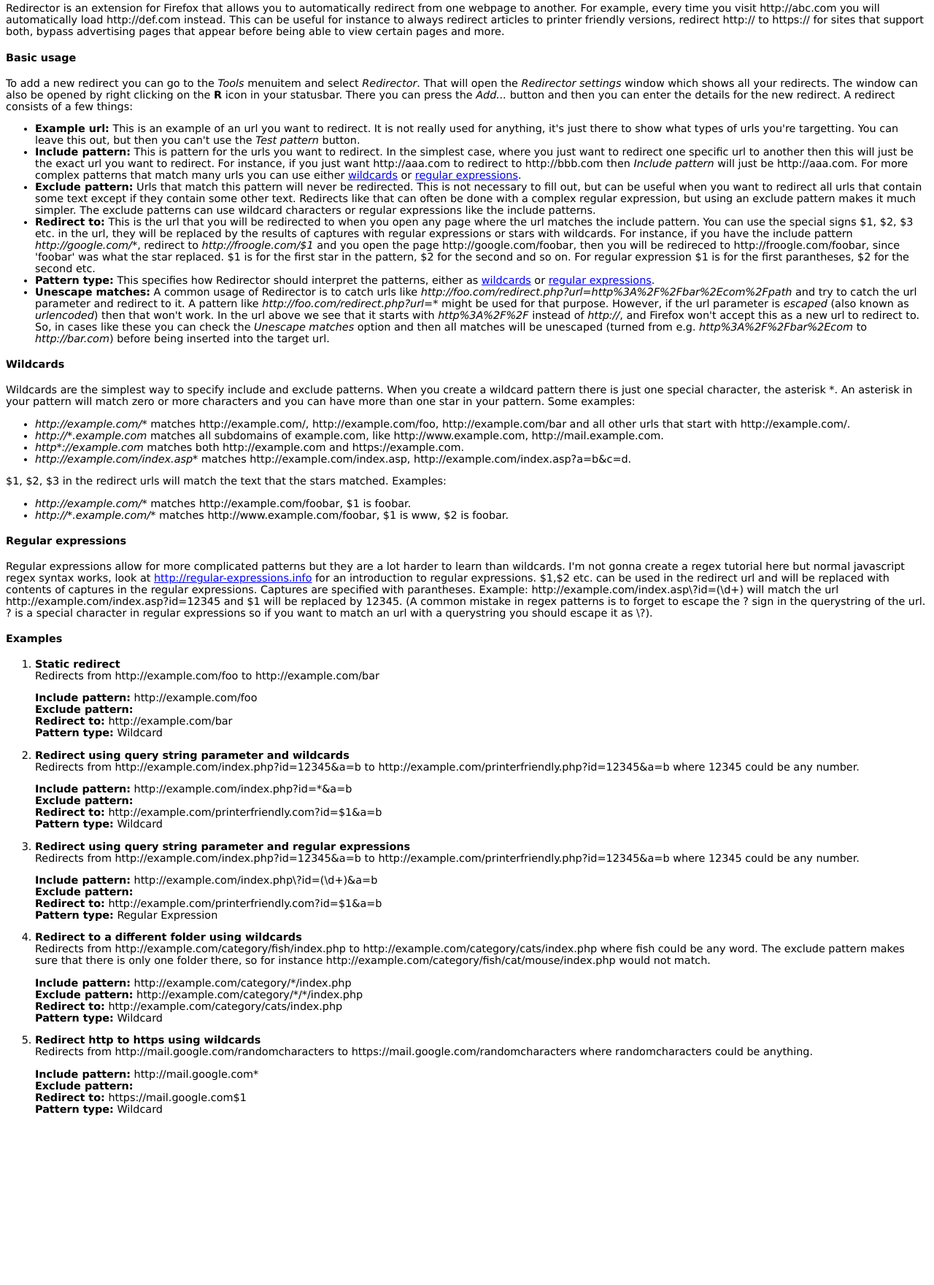
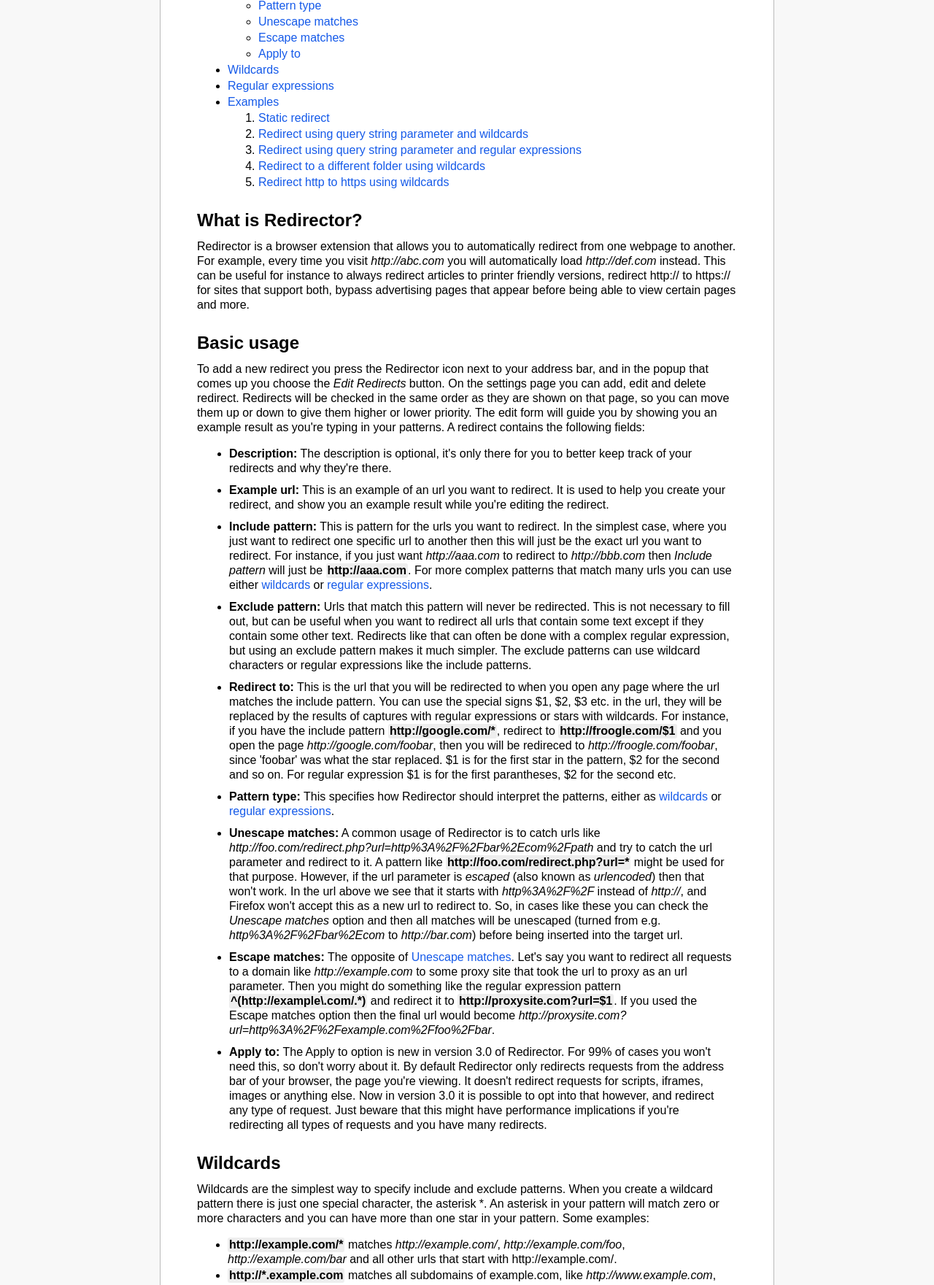
Before and after one commit to einaregilsson/Redirector, a browser extension: page help.html in a window 1280 px wide. Shown: the part 405-2166 px from the top of the page at 73% size. Before the commit the page ends 1947 px from the top, so only its background shows below. Drawn offline with Linux system fonts and the light colour scheme.

Commit message:
Redirector Help ready

```diff
--- /dev/null
+++ b/css/help.css
@@ -0,0 +1,82 @@
+body {
+	font-family:Arial, sans-serif;
+	font-size:16px;
+	line-height: 20px;
+	max-width:740px;
+	margin:20px auto;
+	border:solid 1px #bbb;
+	padding:50px;
+	background: white;
+	border-radius: 4px
+}
+
+a, a:visited {
+	color:rgb(21,90,233);
+	text-decoration: none;
+}
+
+a:hover {
+	color:black;
+	text-decoration: underline;
+}
+
+html {
+	background: #f8f8f8;
+}
+
+h1 {
+	text-align: center;
+	font-size:38px;
+	margin-bottom:80px;
+}
+
+h1 span {
+	font-size:80px;
+	position: relative;
+	top:3px;
+}
+
+h4 {
+	font-size:24px;
+	margin-bottom:0px;
+	padding-bottom:0px;
+}
+
+li {
+	margin:2px;
+}
+
+.fields li {
+	margin:10px 4px;
+}
+
+.url {
+	font-style: italic;
+}
+
+td.pattern {
+	font-weight: normal;
+	background:transparent;
+}
+
+th {
+	text-align:right;
+}
+
+table {
+	margin:10px;
+	border:solid 1px #bbb;
+	padding:8px;
+	margin-bottom:30px;
+	border-radius: 3px;
+}
+
+.pattern {
+	color:black;
+	font-weight: bold;
+	display: inline-block;
+	padding-left:2px;
+	padding-right:2px;
+	border-radius:3px;
+	background: #eee;
+}
--- a/css/redirector.css
+++ b/css/redirector.css
@@ -246,6 +246,10 @@
   text-align: right;
 }
 
+.arrow {
+  font-size:18px;
+}
+
 a.disabled:hover {
   cursor:default;
   color:#bbb !important;
--- a/help.html
+++ b/help.html
@@ -1,25 +1,27 @@
-<!-- $Id$ -->
+<!DOCTYPE html>
 <html>
 	<head>
 		<title>Redirector Help</title>
-		<style type="text/css">
-			body { font-family: Verdana, Arial; color:black; background-color:white; font-size:0.9em; }
-			a { color:blue; }
-		</style>
+		<meta charset="UTF-8">
+		<link rel="stylesheet" href="css/help.css" />
 	</head>
 	<body>
-		<h1>Redirector Help</h1>
+
+		<h1><span>☈</span>edirector Help</h1>
 		<h3>Table of contents</h3>
 		<ul>
 			<li><a href="#whatisredirector">What is Redirector?</a></li>
 			<li><a href="#basicusage">Basic usage</a>
 				<ul>
+					<li><a href="#description">Description</a></li>
 					<li><a href="#exampleurl">Example url</a></li>
 					<li><a href="#includepattern">Include pattern</a></li>
 					<li><a href="#excludepattern">Exclude pattern</a></li>
 					<li><a href="#redirectto">Redirect to</a></li>
 					<li><a href="#patterntype">Pattern type</a></li>
 					<li><a href="#unescapematches">Unescape matches</a></li>
+					<li><a href="#escapematches">Escape matches</a></li>
+					<li><a href="#applyto">Apply to</a></li>
 				</ul>
 			</li>
 			<li><a href="#wildcards">Wildcards</a></li>
@@ -40,26 +42,29 @@
 		<a name="whatisredirector"></a>
 		<h4>What is Redirector?</h4>
 
-		<p>Redirector is an extension for Firefox that allows you to automatically redirect from
-		one webpage to another. For example, every time you visit http://abc.com you will automatically
-		load http://def.com instead. This can be useful for instance to always redirect articles to printer friendly
+		<p>Redirector is a browser extension that allows you to automatically redirect from
+		one webpage to another. For example, every time you visit <span class="url">http://abc.com</span> you will automatically
+		load <span class="url">http://def.com</span> instead. This can be useful for instance to always redirect articles to printer friendly
 		versions, redirect http:// to https:// for sites that support both, bypass advertising pages that appear before
 		being able to view certain pages and more.</p>
 
 		<a name="basicusage"></a>
 		<h4>Basic usage</h4>
-		<p>To add a new redirect you can go to the <em>Tools</em> menuitem and select <em>Redirector</em>. That will
-		open the <em>Redirector settings</em> window which shows all your redirects. The window can also be opened
-		by right clicking on the <strong>R</strong> icon in your statusbar.
-		There you can press the <em>Add...</em> button and then you can enter the details for the new redirect. A redirect
-		consists of a few things:
-		<ul>
-			<li><a name="exampleurl"></a><strong>Example url:</strong> This is an example of an url you want to redirect. It is not really used for anything,
-			it's just there to show what types of urls you're targetting. You can leave this out, but then you can't use the <em>Test pattern</em> button.</li>
+		<p>To add a new redirect you press the Redirector icon next to your address bar, and in the popup that comes up you choose the <em>Edit Redirects</em> button.
+			On the settings page you can add, edit and delete redirect. Redirects will be checked in the same order as they are shown on that page, so you can move them
+			up or down to give them higher or lower priority. The edit form will guide you by showing you an example result as you're typing in your patterns. A redirect
+			contains the following fields:
+		</p>
+		<ul class="fields">
+			<li><a name="description"></a><strong>Description:</strong> The description is optional, it's only there for you to better keep track of your redirects
+				and why they're there.</li>
+
+			<li><a name="exampleurl"></a><strong>Example url:</strong> This is an example of an url you want to redirect. It is used to help you create your redirect, and show you
+				an example result while you're editing the redirect.</li>
 
 			<li><a name="includepattern"></a><strong>Include pattern:</strong> This is pattern for the urls you want to redirect. In the simplest case, where you just want
-			to redirect one specific url to another then this will just be the exact url you want to redirect. For instance, if you just want http://aaa.com to
-			redirect to http://bbb.com then <em>Include pattern</em> will just be http://aaa.com. For more complex patterns that match many
+			to redirect one specific url to another then this will just be the exact url you want to redirect. For instance, if you just want <span class="url">http://aaa.com</span> to
+			redirect to <span class="url">http://bbb.com</span> then <em>Include pattern</em> will just be <span class="pattern">http://aaa.com</span>. For more complex patterns that match many
 			urls you can use either <a href="#wildcards">wildcards</a> or <a href="#regularexpressions">regular expressions</a>.</li>
 
             <li><a name="excludepattern"></a><strong>Exclude pattern:</strong> Urls that match this pattern will never be redirected. This is not necessary to
@@ -69,20 +74,33 @@
 
             <li><a name="redirectto"></a><strong>Redirect to:</strong> This is the url that you will be redirected to when you open any page where the url matches the
             include pattern. You can use the special signs $1, $2, $3 etc. in the url, they will be replaced by the results of captures with regular
-            expressions or stars with wildcards. For instance, if you have the include pattern <em>http://google.com/*</em>, redirect to <em>http://froogle.com/$1</em>
-            and you open the page http://google.com/foobar, then you will be redireced to http://froogle.com/foobar, since 'foobar' was what the star replaced. $1 is for the
+            expressions or stars with wildcards. For instance, if you have the include pattern <span class="pattern">http://google.com/*</span>, redirect to <span class="pattern">http://froogle.com/$1</span>
+            and you open the page <span class="url">http://google.com/foobar</span>, then you will be redireced to <span class="url">http://froogle.com/foobar</span>, since 'foobar' was what the star replaced. $1 is for the
             first star in the pattern, $2 for the second and so on. For regular expression $1 is for the first parantheses, $2 for the second etc.</li>
 
             <li><a name="patterntype"></a><strong>Pattern type:</strong> This specifies how Redirector should interpret the patterns, either as
             <a href="#wildcards">wildcards</a> or <a href="#regularexpressions#">regular expressions</a>.</li>
 
             <li><a name="unescapematches"></a><strong>Unescape matches:</strong> A common usage of Redirector is to catch urls like
-            <em>http://foo.com/redirect.php?url=http%3A%2F%2Fbar%2Ecom%2Fpath</em> and try to catch the url parameter and redirect to it. A pattern
-            like <em>http://foo.com/redirect.php?url=*</em> might be used for that purpose. However, if the url parameter is <em>escaped</em> (also known
-            as <em>urlencoded</em>) then that won't work. In the url above we see that it starts with <em>http%3A%2F%2F</em> instead of <em>http://</em>, and Firefox
+            <span class="url">http://foo.com/redirect.php?url=http%3A%2F%2Fbar%2Ecom%2Fpath</span> and try to catch the url parameter and redirect to it. A pattern
+            like <span class="pattern">http://foo.com/redirect.php?url=*</span> might be used for that purpose. However, if the url parameter is <em>escaped</em> (also known
+            as <em>urlencoded</em>) then that won't work. In the url above we see that it starts with <span class="url">http%3A%2F%2F</span> instead of <span class="url">http://</span>, and Firefox
             won't accept this as a new url to redirect to. So, in cases like these you can check the <em>Unescape matches</em> option and then all
-            matches will be unescaped (turned from e.g. <em>http%3A%2F%2Fbar%2Ecom</em> to <em>http://bar.com</em>) before being inserted into the target url.
+            matches will be unescaped (turned from e.g. <span class="url">http%3A%2F%2Fbar%2Ecom</span> to <span class="url">http://bar.com</span>) before being inserted into the target url.
             </li>
+
+            <li><a name="escapematches"></a><strong>Escape matches:</strong> The opposite of <a href="unescapematches">Unescape matches</a>. Let's say you want to redirect all requests to
+            a domain like <span class="url">http://example.com</span> to some proxy site that took the url to proxy as an url parameter. Then you might do something like the regular expression pattern
+            <span class="pattern">^(http://example\.com/.*)</span> and redirect it to <span class="pattern">http://proxysite.com?url=$1</span>. If you used the Escape matches option then the
+            final url would become <span class="url">http://proxysite.com?url=http%3A%2F%2Fexample.com%2Ffoo%2Fbar</span>.
+        	</li>
+
+            <li><a name="applyto"></a><strong>Apply to:</strong> The Apply to option is new in version 3.0 of Redirector. For 99% of cases you won't need this, so don't worry about it.
+            	By default Redirector only redirects requests from the address bar of your browser, the page you're viewing. It doesn't redirect requests for scripts, iframes, images
+            	or anything else. Now in version 3.0 it is possible to opt into that however, and redirect any type of request. Just beware that this might have performance implications
+            	if you're redirecting all types of requests and you have many redirects.
+        	</li>
+
 
 		</ul>
 		</p>
@@ -94,15 +112,15 @@
 		is just one special character, the asterisk *. An asterisk in your pattern will match zero or more characters and you can
 		have more than one star in your pattern. Some examples:
 			<ul>
-				<li><em>http://example.com/*</em> matches http://example.com/, http://example.com/foo, http://example.com/bar and all other urls that start with http://example.com/.</li>
-				<li><em>http://*.example.com</em> matches all subdomains of example.com, like http://www.example.com, http://mail.example.com.</li>
-				<li><em>http*://example.com</em> matches both http://example.com and https://example.com.</li>
-				<li><em>http://example.com/index.asp*</em> matches http://example.com/index.asp, http://example.com/index.asp?a=b&c=d.</li>
+				<li><span class="pattern">http://example.com/*</span> matches <span class="url">http://example.com/</span>, <span class="url">http://example.com/foo</span>, <span class="url">http://example.com/bar</span> and all other urls that start with http://example.com/.</li>
+				<li><span class="pattern">http://*.example.com</span> matches all subdomains of example.com, like <span class="url">http://www.example.com</span>, <span class="url">http://mail.example.com</span>.</li>
+				<li><span class="pattern">http*://example.com</span> matches both <span class="url">http://example.com</span> and <span class="url">https://example.com</span>.</li>
+				<li><span class="pattern">http://example.com/index.asp*</span> matches <span class="url">http://example.com/index.asp</span>, <span class="url">http://example.com/index.asp?a=b&amp;c=d</span>.</li>
 			</ul>
 		$1, $2, $3 in the redirect urls will match the text that the stars matched. Examples:
 			<ul>
-				<li><em>http://example.com/*</em> matches http://example.com/foobar, $1 is foobar.</li>
-				<li><em>http://*.example.com/*</em> matches http://www.example.com/foobar, $1 is www, $2 is foobar.</li>
+				<li><span class="pattern">http://example.com/*</span> matches <span class="url">http://example.com/foobar</span>, $1 is foobar.</li>
+				<li><span class="pattern">http://*.example.com/*</span> matches <span class="url">http://www.example.com/foobar</span>, $1 is www, $2 is foobar.</li>
 			</ul>
 		</p>
 
@@ -112,8 +130,8 @@
 		<p>Regular expressions allow for more complicated patterns but they are a lot harder to learn than wildcards. I'm not gonna
 		create a regex tutorial here but normal javascript regex syntax works, look at <a href="http://regular-expressions.info" target="_blank">http://regular-expressions.info</a> for
 		an introduction to regular expressions. $1,$2 etc. can be used in the redirect url and will be replaced with contents of captures in
-		the regular expressions. Captures are specified with parantheses. Example: http://example.com/index.asp\?id=(\d+) will match the url
-		http://example.com/index.asp?id=12345 and $1 will be replaced by 12345. (A common mistake in regex patterns is to forget to escape
+		the regular expressions. Captures are specified with parantheses. Example: <span class="pattern">http://example.com/index.asp\?id=(\d+)</span> will match the url
+		<span class="url">http://example.com/index.asp?id=12345</span> and $1 will be replaced by 12345. (A common mistake in regex patterns is to forget to escape
 		the ? sign in the querystring of the url. ? is a special character in regular expressions so if you want to match an url with a querystring
 		you should escape it as \?).</p>
 
@@ -123,59 +141,137 @@
 		<ol>
 			<li>
 				<strong><a name="ex1"></a>Static redirect</strong><br/>
-				Redirects from http://example.com/foo to http://example.com/bar
-				<p>
-					<strong>Include pattern:</strong> http://example.com/foo<br/>
-					<strong>Exclude pattern:</strong><br/>
-					<strong>Redirect to:</strong> http://example.com/bar<br/>
-					<strong>Pattern type:</strong> Wildcard<br />
-				</p>
 
+				<table>
+					<tr>
+						<th>Example URL:</th>
+						<td class="url">http://example.com/foo</td>
+					</tr>
+					<tr>
+						<th>Include pattern:</th>
+						<td class="pattern">http://example.com/foo</td>
+					</tr>
+					<tr>
+						<th>Redirect to:</th>
+						<td class="pattern">http://example.com/bar</td>
+					</tr>
+					<tr>
+						<th>Pattern type:</th>
+						<td>Wildcard</td>
+					</tr>
+					<tr>
+						<th>Example result:</th>
+						<td class="url">http://example.com/bar</td>
+					</tr>
+				</table>
 			</li>
 			<li>
 				<strong><a name="ex2"></a>Redirect using query string parameter and wildcards</strong><br/>
-				Redirects from http://example.com/index.php?id=12345&a=b to http://example.com/printerfriendly.php?id=12345&a=b
-				where 12345 could be any number.
-				<p>
-					<strong>Include pattern:</strong> http://example.com/index.php?id=*&a=b<br/>
-					<strong>Exclude pattern:</strong><br/>
-					<strong>Redirect to:</strong> http://example.com/printerfriendly.com?id=$1&a=b<br/>
-					<strong>Pattern type:</strong> Wildcard<br />
-				</p>
+				<table>
+					<tr>
+						<th>Example URL:</th>
+						<td class="url">http://example.com/index.php?id=12345&amp;a=b</td>
+					</tr>
+					<tr>
+						<th>Include pattern:</th>
+						<td class="pattern">http://example.com/index.php?id=*&amp;a=b</td>
+					</tr>
+					<tr>
+						<th>Redirect to:</th>
+						<td class="pattern">http://example.com/printerfriendly.com?id=$1&amp;a=b</td>
+					</tr>
+					<tr>
+						<th>Pattern type:</th>
+						<td>Wildcard</td>
+					</tr>
+					<tr>
+						<th>Example result:</th>
+						<td class="url">http://example.com/printerfriendly.php?id=12345&amp;a=b</td>
+					</tr>
+				</table>
 			</li>
 			<li>
 				<strong><a name="ex3"></a>Redirect using query string parameter and regular expressions</strong><br/>
-				Redirects from http://example.com/index.php?id=12345&a=b to http://example.com/printerfriendly.php?id=12345&a=b
-				where 12345 could be any number.
-				<p>
-					<strong>Include pattern:</strong> http://example.com/index.php\?id=(\d+)&a=b<br/>
-					<strong>Exclude pattern:</strong><br/>
-					<strong>Redirect to:</strong> http://example.com/printerfriendly.com?id=$1&a=b<br/>
-					<strong>Pattern type:</strong> Regular Expression<br />
-				</p>
+
+				<table>
+					<tr>
+						<th>Example URL:</th>
+						<td class="url">http://example.com/index.php?id=12345&amp;a=b</td>
+					</tr>
+					<tr>
+						<th>Include pattern:</th>
+						<td class="pattern">http://example.com/index.php\?id=(\d+)&amp;a=b</td>
+					</tr>
+					<tr>
+						<th>Redirect to:</th>
+						<td class="pattern">http://example.com/printerfriendly.com?id=$1&amp;a=b</td>
+					</tr>
+					<tr>
+						<th>Pattern type:</th>
+						<td>Regular Expression</td>
+					</tr>
+					<tr>
+						<th>Example result:</th>
+						<td class="url">http://example.com/printerfriendly.php?id=12345&amp;a=b</td>
+					</tr>
+				</table>
 			</li>
 			<li>
 				<strong><a name="ex4"></a>Redirect to a different folder using wildcards</strong><br/>
-				Redirects from http://example.com/category/fish/index.php to http://example.com/category/cats/index.php
-				where fish could be any word. The exclude pattern makes sure that there is only one
-				folder there, so for instance http://example.com/category/fish/cat/mouse/index.php would not match.
-				<p>
-					<strong>Include pattern:</strong> http://example.com/category/*/index.php<br/>
-					<strong>Exclude pattern:</strong> http://example.com/category/*/*/index.php<br/>
-					<strong>Redirect to:</strong> http://example.com/category/cats/index.php<br/>
-					<strong>Pattern type:</strong> Wildcard<br />
-				</p>
+				The exclude pattern makes sure that there is only one folder there, so for instance
+				 <span class="url">http://example.com/category/fish/cat/mouse/index.php</span> would not match.
+
+				<table>
+					<tr>
+						<th>Example URL:</th>
+						<td class="url">http://example.com/category/fish/index.php</td>
+					</tr>
+					<tr>
+						<th>Include pattern:</th>
+						<td class="pattern">http://example.com/category/*/index.php</td>
+					</tr>
+					<tr>
+						<th>Exclude pattern:</th>
+						<td class="pattern">http://example.com/category/*/*/index.php</td>
+					</tr>
+					<tr>
+						<th>Redirect to:</th>
+						<td class="pattern">http://example.com/category/cats/index.php</td>
+					</tr>
+					<tr>
+						<th>Pattern type:</th>
+						<td>Wildcard</td>
+					</tr>
+					<tr>
+						<th>Example result:</th>
+						<td class="url">http://example.com/category/cats/index.php</td>
+					</tr>
+				</table>
 			</li>
 			<li>
 				<strong><a name="ex5"></a>Redirect http to https using wildcards</strong><br/>
-				Redirects from http://mail.google.com/randomcharacters to https://mail.google.com/randomcharacters
-				where randomcharacters could be anything.
-				<p>
-					<strong>Include pattern:</strong> http://mail.google.com*<br/>
-					<strong>Exclude pattern:</strong><br/>
-					<strong>Redirect to:</strong> https://mail.google.com$1<br/>
-					<strong>Pattern type:</strong> Wildcard<br />
-				</p>
+				<table>
+					<tr>
+						<th>Example URL:</th>
+						<td class="url">http://mail.google.com/randomcharacters</td>
+					</tr>
+					<tr>
+						<th>Include pattern:</th>
+						<td class="pattern">http://mail.google.com*</td>
+					</tr>
+					<tr>
+						<th>Redirect to:</th>
+						<td class="pattern">https://mail.google.com$1</td>
+					</tr>
+					<tr>
+						<th>Pattern type:</th>
+						<td>Wildcard</td>
+					</tr>
+					<tr>
+						<th>Example result:</th>
+						<td class="url">https://mail.google.com/randomcharacters</td>
+					</tr>
+				</table>
 			</li>
 		</ol>
 	</body>
--- a/js/controllers/editredirect.js
+++ b/js/controllers/editredirect.js
@@ -28,6 +28,9 @@
 		if ($s.redirect.error) {
 			return; //Button is already disabled, but we still get the click
 		}
+
+		//Just make sure it's freshly updated when saved
+		$s.redirect.updateExampleResult();
 
 		if ($s.editIndex >= 0) {
 			$s.redirects[$s.editIndex] = $s.redirect;
--- a/js/redirect.js
+++ b/js/redirect.js
@@ -204,6 +204,8 @@
 	_init : function(o) {
 		this.description = o.description || '',
 		this.exampleUrl = o.exampleUrl || '';
+		this.exampleResult = o.exampleResult || '';
+		this.error = o.error || null;
 		this.includePattern = o.includePattern || '';
 		this.excludePattern = o.excludePattern || '';
 		this.redirectUrl = o.redirectUrl || '';
```
Also changed, not shown: redirector.html (+1 -1 lines).
